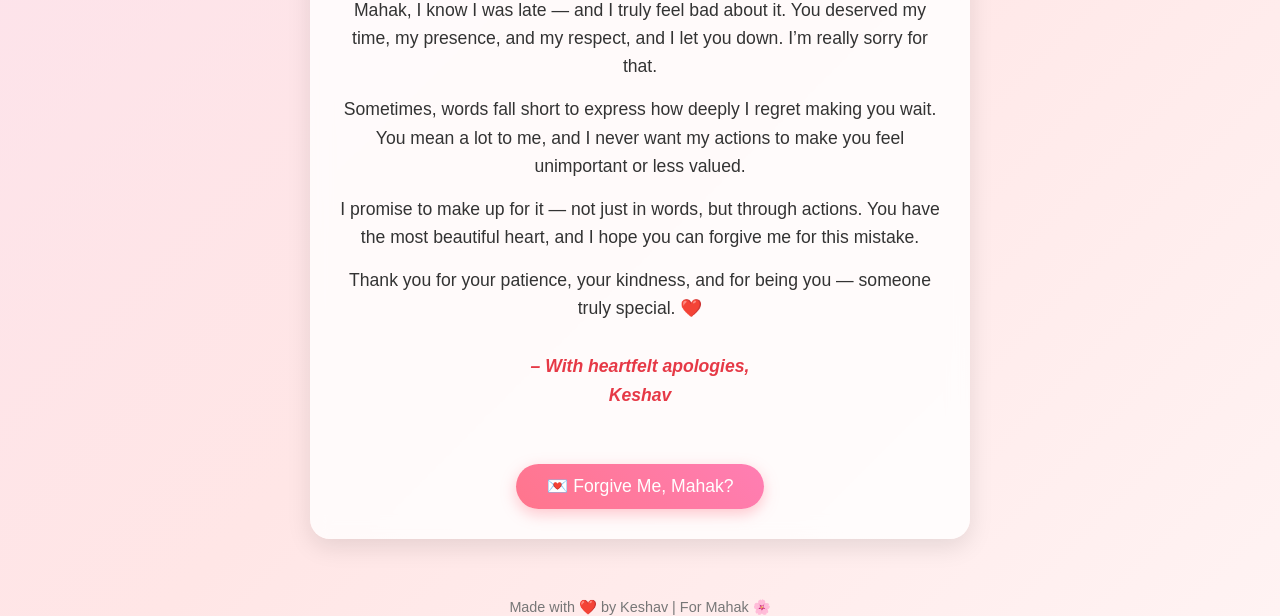
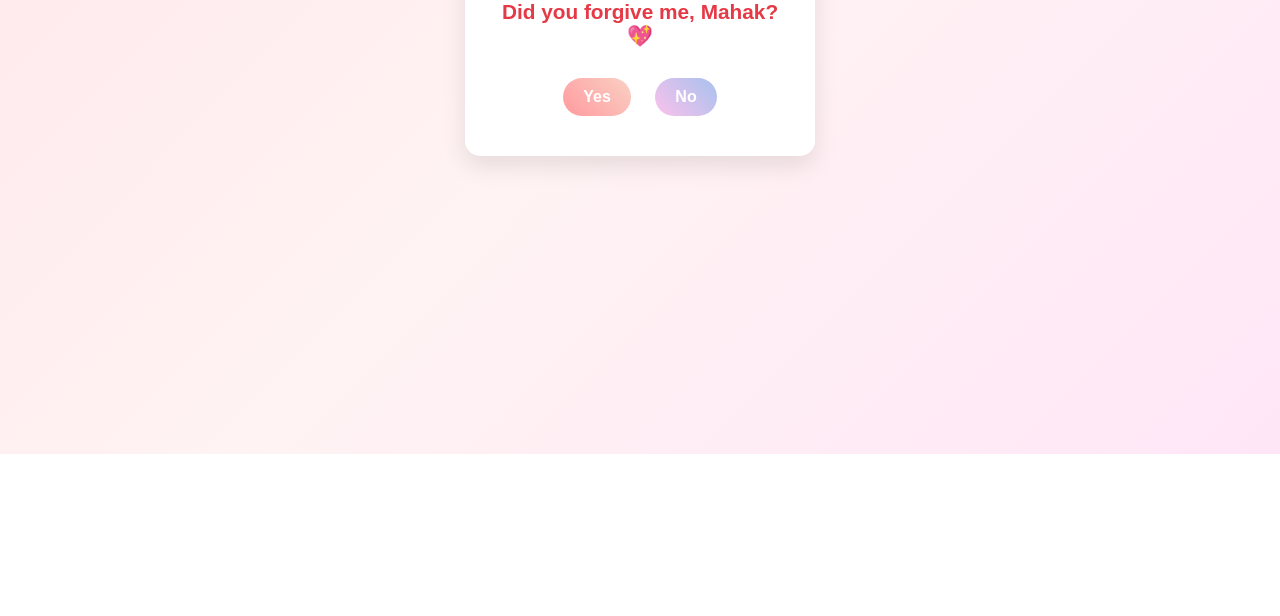
Before and after one commit to Keshavv-chauhan/Coderush, a plain HTML site: page index.html in a window 1280 px wide. Shown: the part 346-962 px from the top of the page. After the commit the page ends 800 px from the top, so only its background shows below. Drawn offline with Linux system fonts and the light colour scheme.

Commit message:
Update index.html

```diff
--- a/index.html
+++ b/index.html
@@ -7,80 +7,56 @@
 <style>
   body {
     margin: 0;
+    height: 100vh;
+    display: flex;
+    justify-content: center;
+    align-items: center;
     font-family: 'Poppins', sans-serif;
-    background: linear-gradient(135deg, #fce2ec, #ffe6e6, #fff3f3);
+    background: linear-gradient(135deg, #ffe6eb, #fff3f3, #ffe6f7);
     color: #333;
-    overflow-x: hidden;
-    text-align: center;
+    overflow: hidden;
   }
 
-  h1 {
-    font-size: 2.8em;
-    margin-top: 100px;
-    color: #e63946;
-    animation: fadeIn 2s ease-in-out;
+  .dialog {
+    background: white;
+    padding: 30px 25px;
+    border-radius: 15px;
+    box-shadow: 0 10px 25px rgba(0,0,0,0.1);
+    text-align: center;
+    animation: fadeIn 0.8s ease;
+    max-width: 300px;
+    width: 90%;
   }
 
   h2 {
-    color: #6a1b9a;
-    font-size: 1.5em;
-    font-weight: 400;
-    margin: 10px 0 30px;
-    animation: fadeIn 3s ease-in-out;
-  }
-
-  .heart {
-    color: #ff4d6d;
-    font-size: 3em;
-    animation: heartbeat 1.5s infinite;
-  }
-
-  .container {
-    max-width: 600px;
-    margin: 0 auto;
-    padding: 30px;
-    background: rgba(255, 255, 255, 0.8);
-    border-radius: 20px;
-    box-shadow: 0 8px 25px rgba(0, 0, 0, 0.1);
-    backdrop-filter: blur(10px);
-    animation: slideUp 1.5s ease;
-  }
-
-  p {
-    line-height: 1.6;
-    font-size: 1.1em;
-    margin: 15px 0;
-  }
-
-  .signature {
-    margin-top: 30px;
-    font-style: italic;
-    font-weight: bold;
+    font-size: 1.3em;
+    margin-bottom: 20px;
     color: #e63946;
   }
 
   button {
-    margin-top: 40px;
-    background: linear-gradient(45deg, #ff758c, #ff7eb3);
+    margin: 10px;
+    padding: 10px 20px;
+    border-radius: 25px;
+    border: none;
+    cursor: pointer;
+    font-size: 1em;
+    font-weight: 600;
+    transition: all 0.3s ease;
+  }
+
+  .yes {
+    background: linear-gradient(45deg, #ff9a9e, #fad0c4);
     color: white;
-    padding: 12px 30px;
-    border: none;
-    border-radius: 30px;
-    cursor: pointer;
-    font-size: 1.1em;
-    box-shadow: 0 5px 15px rgba(255, 118, 136, 0.4);
-    transition: transform 0.3s ease, box-shadow 0.3s ease;
+  }
+
+  .no {
+    background: linear-gradient(45deg, #fbc2eb, #a6c1ee);
+    color: white;
   }
 
   button:hover {
-    transform: translateY(-3px);
-    box-shadow: 0 8px 20px rgba(255, 118, 136, 0.5);
-  }
-
-  footer {
-    margin-top: 60px;
-    font-size: 0.9em;
-    color: #777;
+    transform: scale(1.05);
   }
 
   @keyframes fadeIn {
@@ -88,60 +64,57 @@
     to { opacity: 1; transform: translateY(0); }
   }
 
-  @keyframes slideUp {
-    from { opacity: 0; transform: translateY(50px); }
-    to { opacity: 1; transform: translateY(0); }
+  .message {
+    font-size: 1.3em;
+    color: #e63946;
+    animation: fadeIn 0.6s ease;
   }
 
-  @keyframes heartbeat {
-    0%, 100% { transform: scale(1); }
-    50% { transform: scale(1.2); }
-  }
-
-  /* Mobile Responsive */
   @media (max-width: 600px) {
-    h1 { font-size: 2.2em; margin-top: 60px; }
-    h2 { font-size: 1.2em; }
-    .container { margin: 20px; padding: 25px; }
-    p { font-size: 1em; }
-    button { padding: 10px 25px; font-size: 1em; }
+    h2 { font-size: 1.1em; }
+    button { font-size: 0.9em; padding: 8px 16px; }
   }
 </style>
 </head>
 <body>
 
-  <h1>I'm Really Sorry, Mahak 💕</h1>
-  <h2>From the heart of Keshav 💌</h2>
-
-  <div class="container">
-    <div class="heart">💖</div>
-    <p>Mahak, I know I was late — and I truly feel bad about it. You deserved my time, my presence, and my respect, and I let you down. I’m really sorry for that.</p>
-
-    <p>Sometimes, words fall short to express how deeply I regret making you wait. You mean a lot to me, and I never want my actions to make you feel unimportant or less valued.</p>
-
-    <p>I promise to make up for it — not just in words, but through actions. You have the most beautiful heart, and I hope you can forgive me for this mistake.</p>
-
-    <p>Thank you for your patience, your kindness, and for being you — someone truly special. ❤️</p>
-
-    <p class="signature">– With heartfelt apologies,<br>Keshav</p>
-
-    <button onclick="showLove()">💌 Forgive Me, Mahak?</button>
-  </div>
-
-  <footer>Made with ❤️ by Keshav | For Mahak 🌸</footer>
+<div class="dialog" id="dialogBox">
+  <h2 id="question">Did you forgive me, Mahak? 💖</h2>
+  <button class="yes" onclick="forgive()">Yes</button>
+  <button class="no" onclick="notYet()">No</button>
+</div>
 
 <script>
-  function showLove() {
-    const btn = document.querySelector("button");
-    btn.innerText = "💖 Thank You, Mahak 💖";
-    btn.style.background = "linear-gradient(45deg, #ff9a9e, #fad0c4)";
-    btn.disabled = true;
-    const confetti = document.createElement("div");
-    confetti.innerHTML = "🎉💐💞🌸🌷🌺💖✨";
-    confetti.style.fontSize = "2em";
-    confetti.style.marginTop = "20px";
-    confetti.style.animation = "fadeIn 1.5s ease";
-    document.querySelector(".container").appendChild(confetti);
+  const questions = [
+    "Are you sure? 🥺",
+    "Please na 😢",
+    "Just one more chance? 💕",
+    "You really won’t forgive me? 😭",
+    "Come on Mahak, please 😞",
+    "I promise I’ll never be late again 🙏",
+    "Still no? 😔",
+    "I’m not giving up 😅",
+    "Please na Mahak 💖",
+    "You have the sweetest heart 💕",
+    "Forgive me now? 😇",
+    "Last time asking... maybe 😅",
+    "Okay last-last time 🙈",
+    "Now? 🥹",
+    "Pleaseeeeeeeeeeeee 🥺💞"
+  ];
+
+  let i = 0;
+
+  function forgive() {
+    document.getElementById("dialogBox").innerHTML = `
+      <div class="message">Thank you so much, Mahak! 💖<br><br>You just made Keshav the happiest person today 😊</div>
+    `;
+  }
+
+  function notYet() {
+    const question = document.getElementById("question");
+    question.textContent = questions[i % questions.length];
+    i++;
   }
 </script>
 
```
